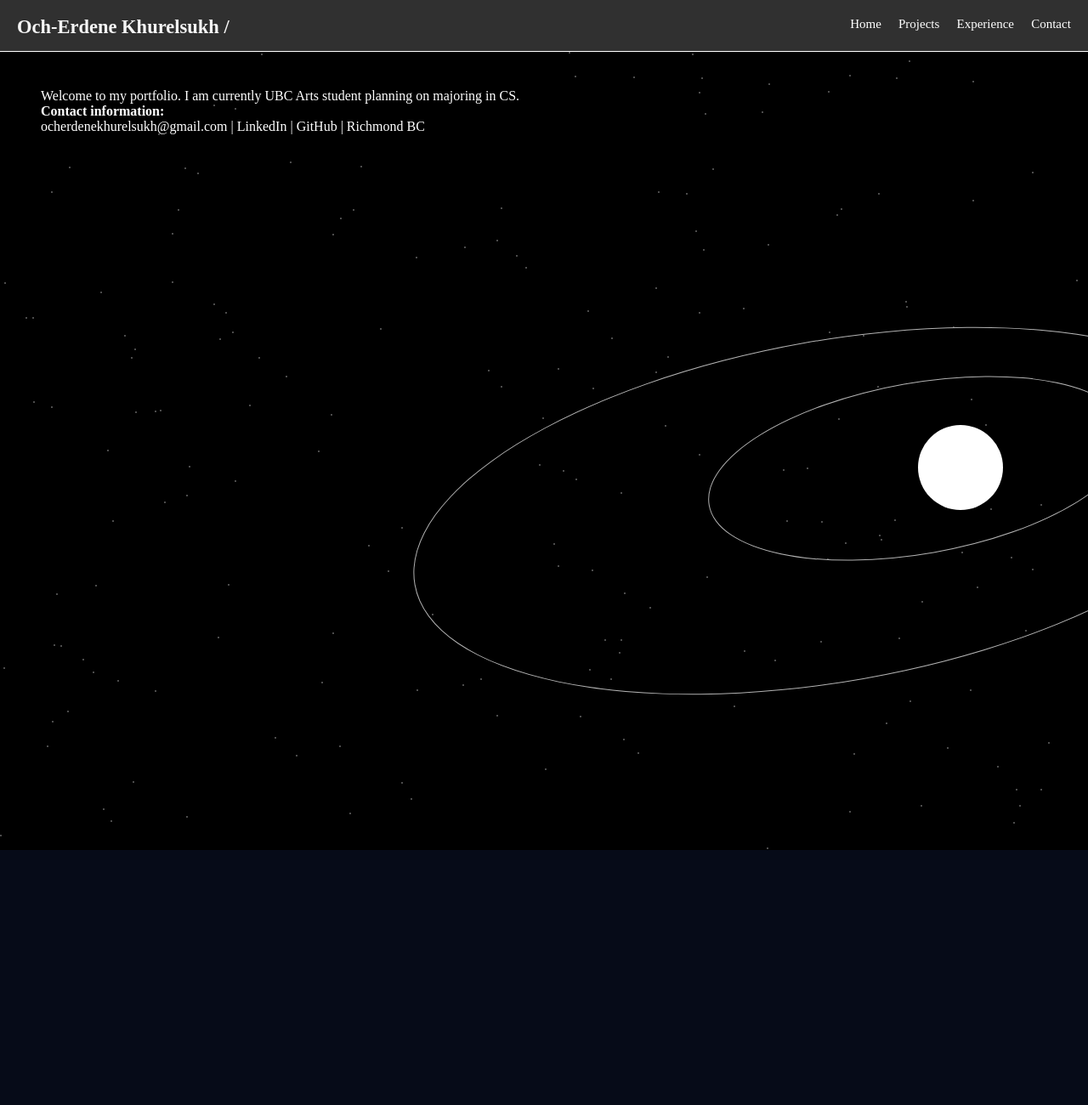
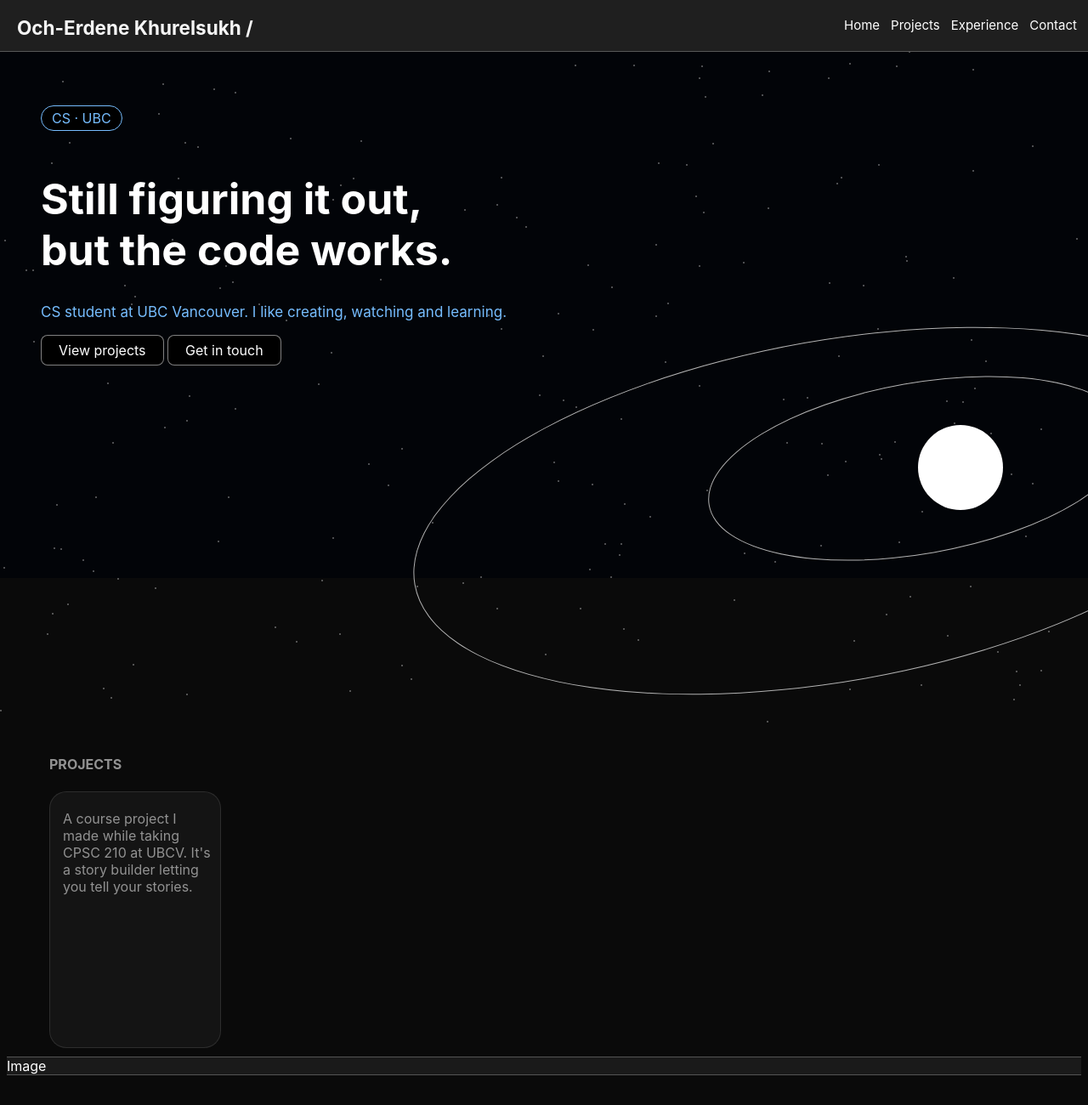
Before and after one commit to OchErdene/Personal-Website, a plain HTML site: page index.html in a window 1280 px wide. Shown: the top 1300 px of the page at 85% size. After the commit the page ends 1273 px from the top, so only its background shows below. Drawn offline with Linux system fonts and the light colour scheme.

Commit message:
Finished Home Section

```diff
--- a/css/style.css
+++ b/css/style.css
@@ -1,24 +1,23 @@
-
-h3 {
-    color: white;
-}
 
 body {
-    background-color: #060B18;
+    background-color: #0a0a0a;
     overflow-x: hidden;
+    font-family: 'Inter', sans-serif;
+    color: white;
 }
 
 
 .bar {
-    position: fixed;
-    top: -1px;
-    left: -1px;
+    position: absolute;
+    top: 0;
+    left: 0;
     width: 100%;
     height: 60px;
     color: whitesmoke;
     font-size: 15px;
-    background: #303030;
-    border: 1px solid white;
+    background: #1f1f1f;
+    border: none;
+    border-bottom: 1px solid rgba(255, 255, 255, 0.25);
 }
 
 .bar a {
@@ -27,7 +26,7 @@ body {
 }
 
 .subbar {
-    position: fixed;
+    position: absolute;
     display: flex;
     right: 0;
     text-decoration: none;
@@ -38,7 +37,7 @@ body {
 
 .content {
     margin-left: 20px;
-    padding: 80px 20px 20px 20px;
+    padding: 100px 20px 20px 20px;
     flex-grow: 1;
     color: white;
 }
@@ -46,6 +45,29 @@ body {
 .content a {
     text-decoration: none;
     color: white;
+    border: 1px solid rgba(255, 255, 255, 0.5);
+    border-radius: 8px;
+    padding: 7px 20px;
+    display: inline-block;
+    background: black;
+}
+
+.content a:hover {
+    background: #1f1f1f;
+}
+
+.projects-grid {
+    display: flex;
+    flex-wrap: wrap;
+    gap: 16px;
+}
+
+.project {
+    border: 1px solid rgba(112, 112, 112, 0.267);
+    height: 300px;
+    width: 200px;
+    border-radius: 20px;
+    background: rgb(20, 20, 20);
 }
 
 .stars {
@@ -53,8 +75,8 @@ body {
     top: 0;
     left: 0;
     width: 100%;
-    height: 1000px;
-    background: black;
+    min-height: 85vh;
+    background: #020408;
     z-index: -1;
 }
 
@@ -70,8 +92,8 @@ body {
 
 .sun {
     position: absolute;
-    top: 500;
-    right: 100;
+    top: 500px;
+    right: 100px;
     width: 100px;
     height: 100px;
     border-radius:50%;
@@ -82,22 +104,24 @@ body {
     position: absolute;
     border: 1px solid #b3b3b3;
     border-radius: 50%;
-    top: -200;
-    left: -100;
+    top: -200px;
+    left: -100px;
     rotate: 80deg;
     width: 200px;
     height: 500px;
+    pointer-events: none;
 }
 
 .bigellipse {
     position: absolute;
     border: 1px solid #b3b3b3;
     border-radius: 50%;
-    top: -400;
-    left: -300;
+    top: -400px;
+    left: -300px;
     rotate: 80deg;
     width: 400px;
     height: 1000px;
+    pointer-events: none;
 }
 
 @keyframes twinkle {
--- a/index.html
+++ b/index.html
@@ -12,7 +12,8 @@
     </head>
 
     <body>
-        <div style="width: 100%; height: 10000px;">
+        <!-- Home -->
+        <div style="width: 100%; height: 850px;">
             <!-- Stars in the background -->
             <div class="stars"></div>
 
@@ -20,30 +21,72 @@
                 <div class = "ellipse"></div>
                 <div class = "bigellipse"></div>
             </div>
-            <!-- Sidebar and hamburger button -->
-            <aside class = "sidebar" id = "sidebar">
-
-            </aside>
 
             <!-- main content -->
 
             <div class = "bar">
                 <h2 style="position: absolute; left: 20px; top: 0px;">Och-Erdene Khurelsukh /</h2>
                 <div class="subbar">
-                    <a href = "#Home" > Home </a>
-                    <a href = "projects.html"> Projects </a>
+                    <a href = "#Home"> Home </a>
+                    <a href = "projects.html" > Projects </a>
                     <a href = "experience.html"> Experience </a>
                     <a> Contact</a>
                 </div>
             </div>
+
             <main class="content" id = "Home">
 
-                <p>
-                    Welcome to my portfolio. I am currently UBC Arts student planning on majoring in CS.<br>
-                    <b>Contact information:</b><br>
-                    ocherdenekhurelsukh@gmail.com | <a href="https://www.linkedin.com/in/och-erdene/"> LinkedIn</a> | <a href = "https://github.com/OchErdene">GitHub</a> | Richmond BC<br>
+                <p style="
+                        display: inline-block;
+                        border: 1px solid rgb(118, 189, 255);
+                        border-radius: 999px;
+                        color: rgb(118, 189, 255);
+                        padding: 4px 12px;
+                        background: black;">
+                    CS · UBC
                 </p>
+
+                <h1 style="font-size: 50px;">
+                    Still figuring it out,<br>
+                    but the code works.
+                </h1>
+
+                <p style="color: rgb(118, 189, 255); font-size: 17px;">
+                    CS student at UBC Vancouver. I like creating, watching and learning.
+                </p>
+
+                <a href="#Projects">
+                    View projects
+                </a>
+                <a href="#Contacts">
+                    Get in touch
+                </a>
             </main>
+        </div>
+
+        <!--Projects-->
+        <div id="Projects" style="
+            padding: 10px 50px;
+            color: rgb(146, 146, 146);">
+            <h4>PROJECTS</h4>
+            <div class="projects-grid">
+                <div class="project">
+                    <p style="padding: 5px 5px 0 15px;">
+                        A course project I made while taking CPSC 210 at UBCV. It's a story builder letting you tell your stories.
+                    </p>
+                </div>
+            </div>
+        </div>
+
+        <!--About Me-->
+        <div style="
+            width: 100%;
+            background: rgb(26, 26, 26);
+            border-top: 1px solid rgba(141, 141, 141, 0.5);
+            border-bottom: 1px solid rgba(141, 141, 141, 0.5);">
+            <div style="border-radius: 100%;">
+                Image
+            </div>
         </div>
 
         <!-- Scripts -->
--- a/js/functions.js
+++ b/js/functions.js
@@ -11,7 +11,7 @@ function generateStars(count) {
     let stars = '';
     for (let i = 0; i < count; i++) {
         const x = Math.floor(Math.random() * 2000);
-        const y = Math.floor(Math.random() * 1000);
+        const y = Math.floor(Math.random() * 850);
         stars += `${x}px ${y}px #fff,`;
     }
     return stars.slice(0, -1);
```
